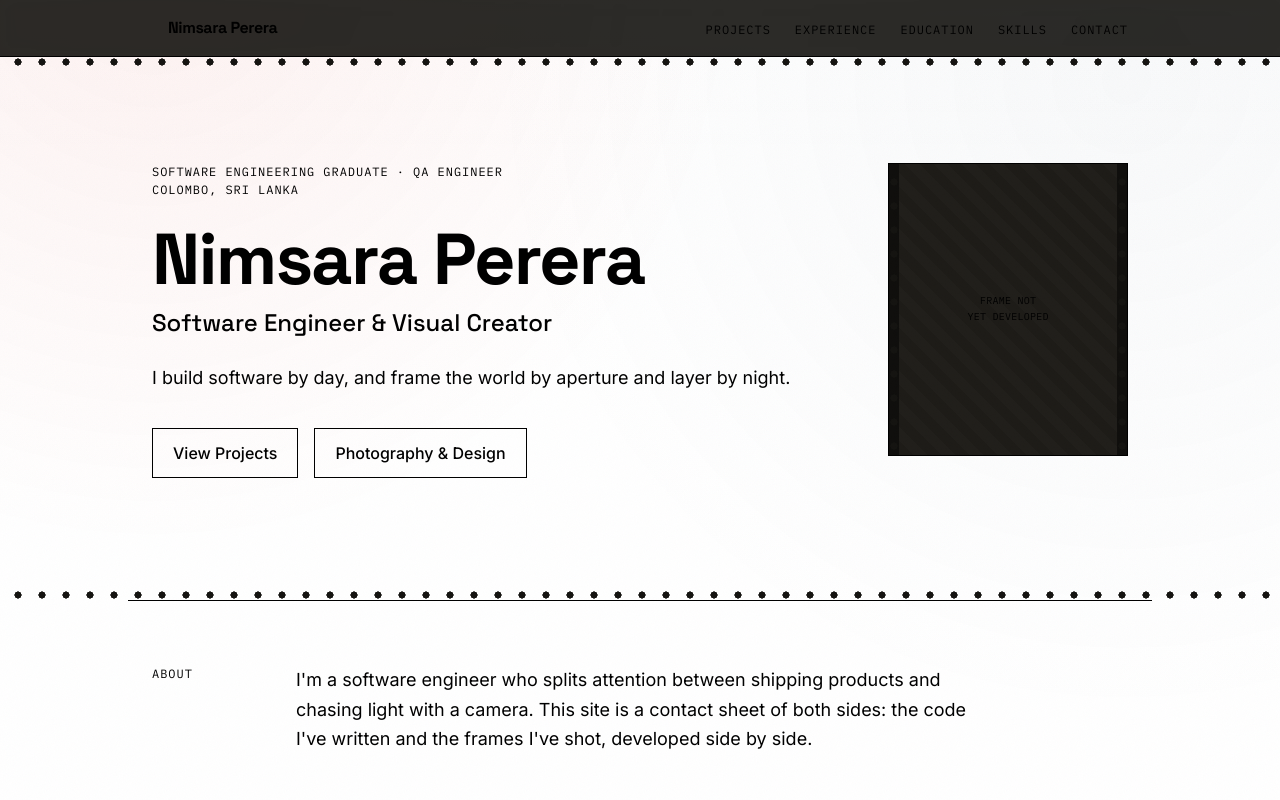
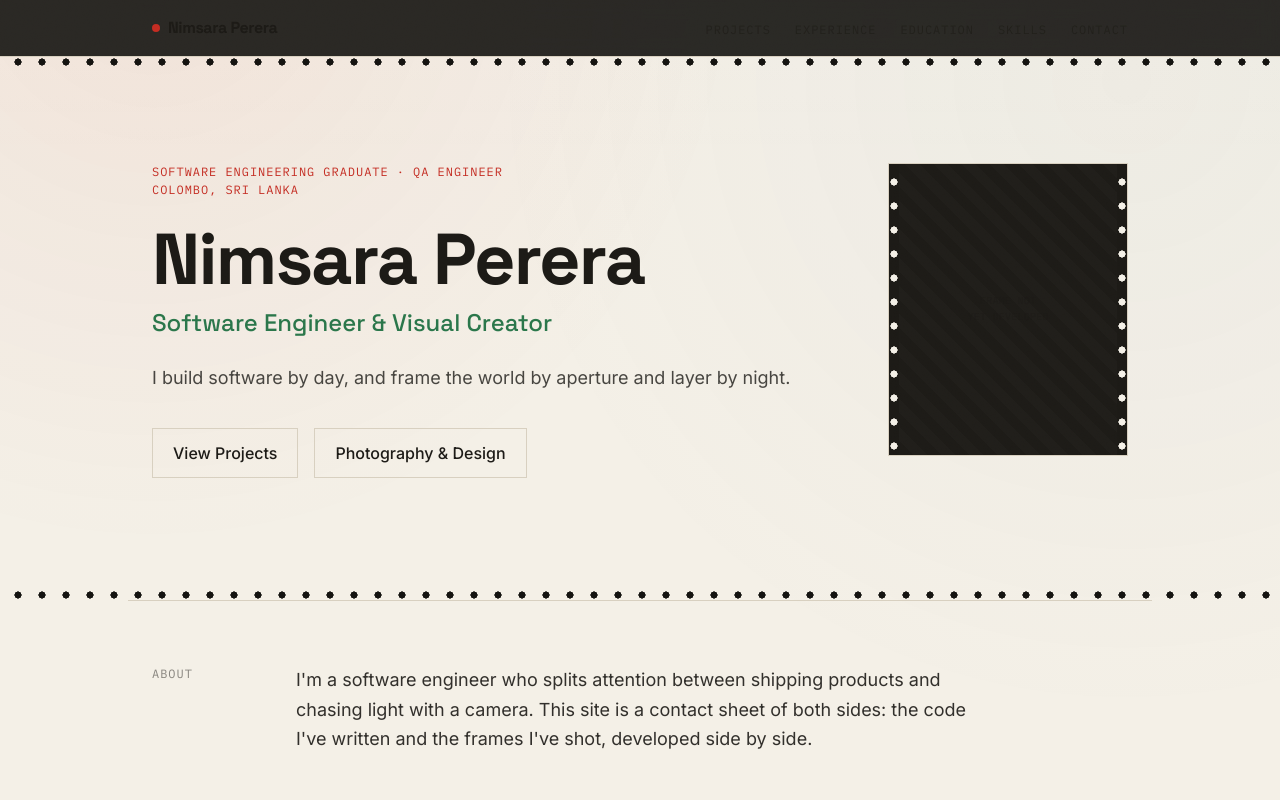
Before and after one commit to binoperera/Portfolio, a Next.js app: page / in a window 1280 px wide. Shown: the top 800 px of the page. Built offline with nearby package versions, Linux system fonts and the light colour scheme.

Commit message:
Implement theme colors and update CSS styles
Added theme color variables and updated styles to use them for better theme management.

```diff
--- a/app/globals.css
+++ b/app/globals.css
@@ -1,6 +1,52 @@
 @tailwind base;
 @tailwind components;
 @tailwind utilities;
+
+/* ------------------------------------------------------------------
+   THEME COLOURS
+   Stored as "R G B" channels so Tailwind opacity modifiers keep working
+   (text-cream/70, bg-ink/90 …). tailwind.config maps each Tailwind
+   colour name to one of these variables.
+
+   - data-theme="dark"  → dark
+   - data-theme="light" → light
+   - no data-theme      → follows the visitor's OS setting ("System")
+   ------------------------------------------------------------------ */
+:root,
+:root[data-theme="dark"] {
+  color-scheme: dark;
+  --c-ink: 34 32 28;        /* page background (lifted from #141310) */
+  --c-surface: 44 41 36;    /* cards */
+  --c-line: 72 67 58;       /* borders, dividers */
+  --c-cream: 237 232 220;   /* main text */
+  --c-safelight: 236 82 68; /* red accent */
+  --c-aperture: 96 176 126; /* green accent */
+  --c-film: 15 14 12;       /* film-strip base, stays dark in both themes */
+}
+
+:root[data-theme="light"] {
+  color-scheme: light;
+  --c-ink: 244 240 231;
+  --c-surface: 251 248 242;
+  --c-line: 216 208 192;
+  --c-cream: 28 26 22;
+  --c-safelight: 196 44 34;
+  --c-aperture: 42 118 74;
+  --c-film: 28 26 22;
+}
+
+@media (prefers-color-scheme: light) {
+  :root:not([data-theme]) {
+    color-scheme: light;
+    --c-ink: 244 240 231;
+    --c-surface: 251 248 242;
+    --c-line: 216 208 192;
+    --c-cream: 28 26 22;
+    --c-safelight: 196 44 34;
+    --c-aperture: 42 118 74;
+    --c-film: 28 26 22;
+  }
+}
 
 @layer base {
   * {
@@ -15,36 +61,37 @@
    rather than flat. Doesn't fight the film-grain overlay below. */
   body {
     background-image:
-    radial-gradient(circle at 12% -5%, rgba(225, 58, 46, 0.07), transparent 42%),
+      radial-gradient(circle at 12% -5%, rgb(var(--c-safelight) / 0.07), transparent 42%),
       radial-gradient(circle at 88% 10%, rgba(120, 140, 160, 0.05), transparent 48%),
       linear-gradient(180deg, rgba(255, 255, 255, 0.02), transparent 20%);
     background-attachment: fixed;
+    transition: background-color 0.3s ease, color 0.3s ease;
   }
 
   /* Selection color — small detail, but it's the one piece of styling every
      visitor triggers by accident the moment they highlight text to quote you. */
   ::selection {
-    background-color: #E13A2E;
-    color: #F1ECE0;
+    background-color: rgb(var(--c-safelight));
+    color: #fff;
   }
 
-  /* Themed scrollbar so the browser chrome doesn't clash with a dark site. */
+  /* Themed scrollbar so the browser chrome matches the active theme. */
   ::-webkit-scrollbar {
     width: 10px;
   }
   ::-webkit-scrollbar-track {
-    background: #141310;
+    background: rgb(var(--c-ink));
   }
   ::-webkit-scrollbar-thumb {
-    background: #3A362E;
-    border: 2px solid #141310;
+    background: rgb(var(--c-line));
+    border: 2px solid rgb(var(--c-ink));
     border-radius: 999px;
   }
   ::-webkit-scrollbar-thumb:hover {
-    background: #E13A2E;
+    background: rgb(var(--c-safelight));
   }
   html {
-    scrollbar-color: #3A362E #141310;
+    scrollbar-color: rgb(var(--c-line)) rgb(var(--c-ink));
   }
 }
 
@@ -52,7 +99,7 @@ body {
    the hero and between major sections. Each "hole" is a background circle. */
 .sprocket-strip {
   height: 10px;
-  background-image: radial-gradient(circle, var(--hole-color, #141310) 3.5px, transparent 3.6px);
+  background-image: radial-gradient(circle, var(--hole-color, rgb(var(--c-ink))) 3.5px, transparent 3.6px);
   background-size: 24px 10px;
   background-position: 6px center;
   background-repeat: repeat-x;
@@ -61,8 +108,8 @@ body {
 /* Same motif, rotated for the sides of a single film frame (e.g. the hero photo). */
 .sprocket-strip-vertical {
   width: 10px;
-  background-color: #0F0E0C;
-  background-image: radial-gradient(circle, #141310 3.5px, transparent 3.6px);
+  background-color: rgb(var(--c-film));
+  background-image: radial-gradient(circle, rgb(var(--c-ink)) 3.5px, transparent 3.6px);
   background-size: 10px 24px;
   background-position: center 6px;
   background-repeat: repeat-y;
@@ -109,12 +156,12 @@ body::after {
 /* Glow-on-hover for primary (safelight) buttons — a soft red bloom rather
    than a flat color-shift, like a safelight bulb warming up. Apply alongside
    your existing button classes, e.g.:
-   className="... bg-safelight text-cream ... btn-glow" */
+   className="... bg-safelight text-white ... btn-glow" */
 .btn-glow {
   transition: box-shadow 0.3s ease, transform 0.15s ease;
 }
 .btn-glow:hover {
-  box-shadow: 0 0 0 1px rgba(225, 58, 46, 0.4), 0 8px 24px -4px rgba(225, 58, 46, 0.45);
+  box-shadow: 0 0 0 1px rgb(var(--c-safelight) / 0.4), 0 8px 24px -4px rgb(var(--c-safelight) / 0.45);
   transform: translateY(-1px);
 }
 .btn-glow:active {
```
Lines whose indentation alone changed are shown as unchanged.
